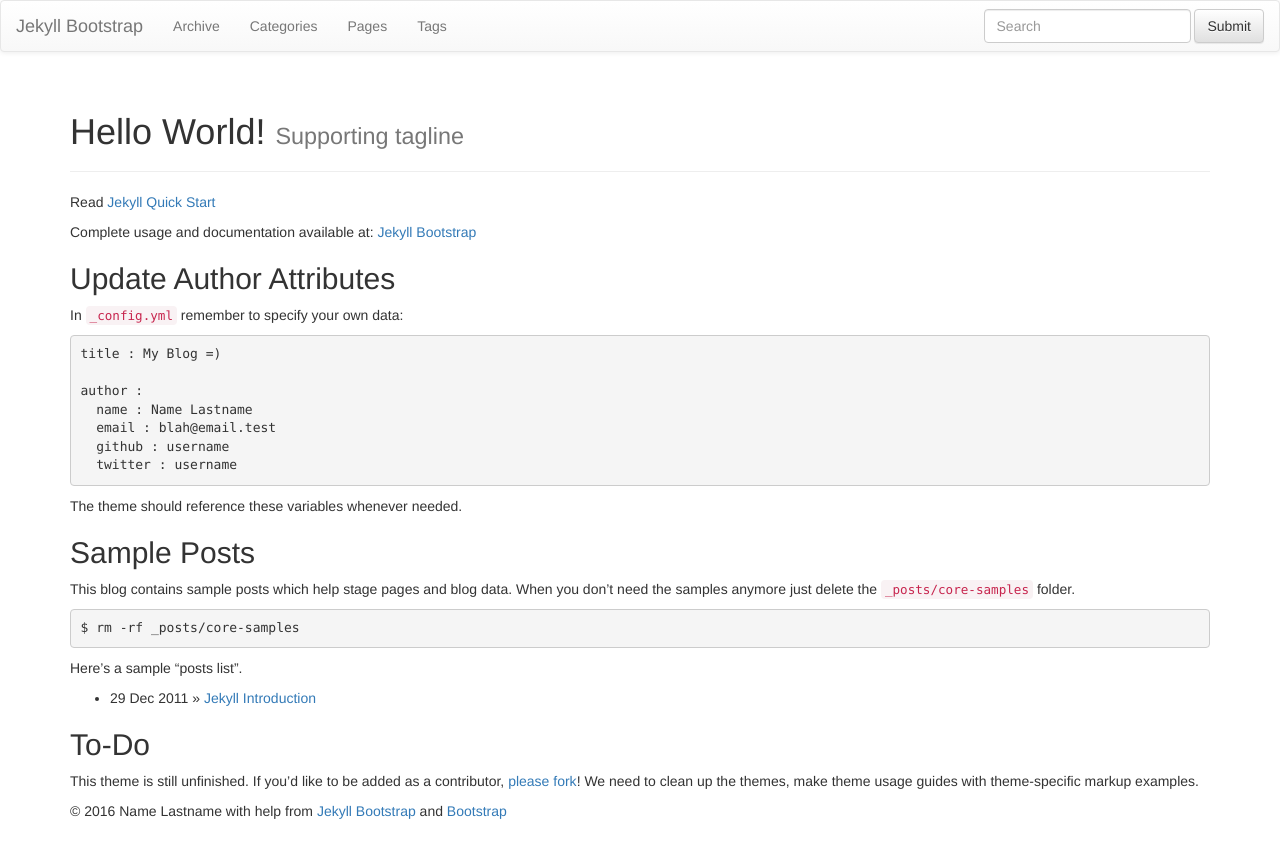
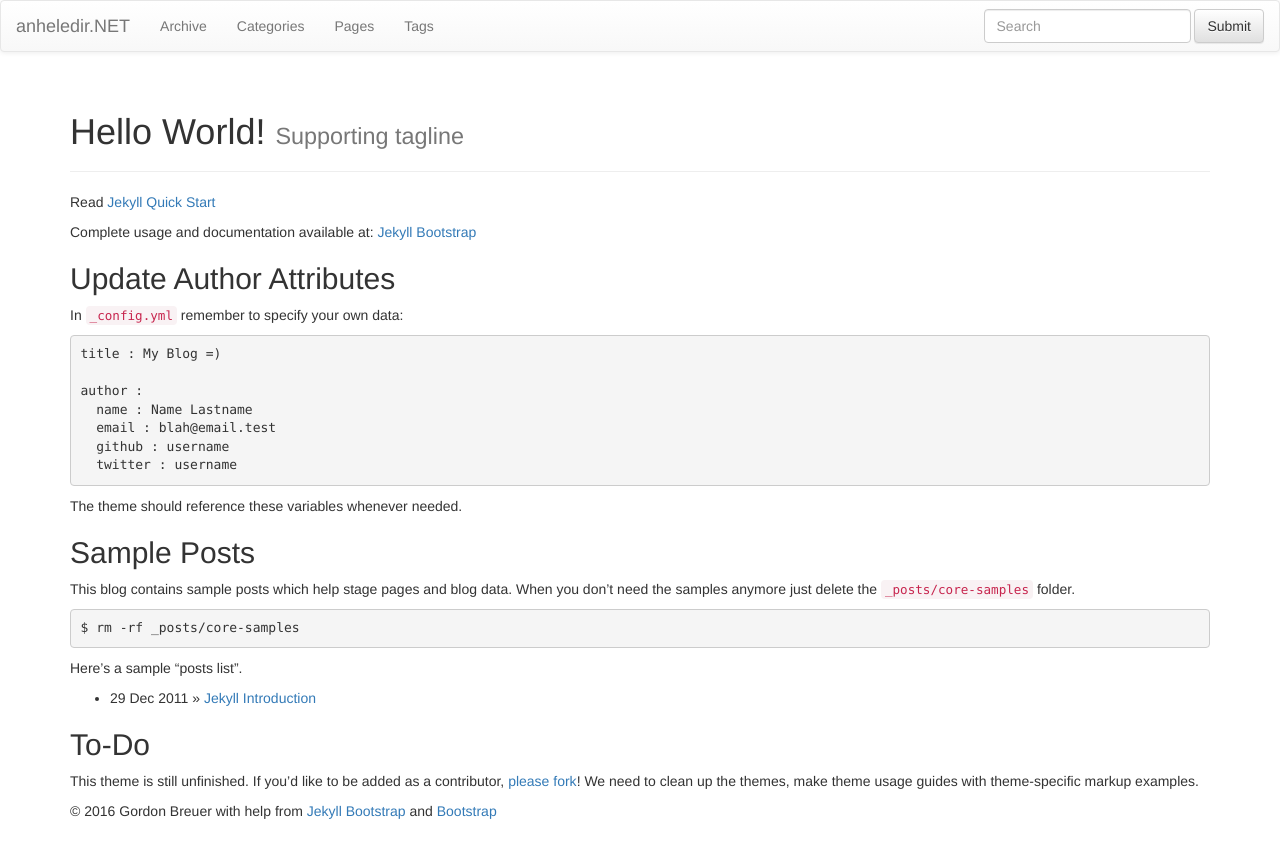
Before and after one commit to Anheledir/anheledir.NET, a Jekyll site: the page built from index.md, in a window 1280 px wide. Shown: the top 858 px of the page. Built offline with Jekyll 4.4.1, drawn with Linux system fonts in a browser that asks for light colours; nearby versions of some CDN libraries; library files that are not in the unit come from our copies.

Commit message:
first configuration

```diff
--- a/_config.yml
+++ b/_config.yml
@@ -8,14 +8,13 @@ highlighter: pygments
 # Themes are encouraged to use these universal variables
 # so be sure to set them if your theme uses them.
 #
-title : Jekyll Bootstrap
+title : anheledir.NET
 tagline: Site Tagline
 author :
-  name : Name Lastname
-  email : blah@email.test
-  github : username
-  twitter : username
-  feedburner : feedname
+  name : Gordon Breuer
+  email : gordon@outlook.de
+  github : anheledir
+  twitter : anheledir
 
 # The production_url is only used when full-domain names are needed
 # such as sitemap.txt
@@ -25,7 +24,7 @@ author :
 # Else if you are pushing to username.github.io, replace with your username.
 # Finally if you are pushing to a GitHub project page, include the project name at the end.
 #
-production_url : http://username.github.io
+production_url : http://anheledirblog.azurewebsites.net
 
 # All Jekyll-Bootstrap specific configurations are namespaced into this hash
 #
```
